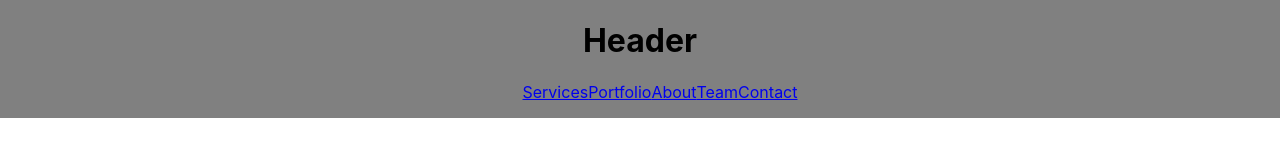
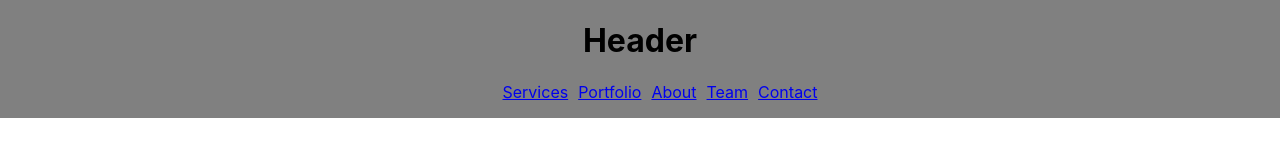
Before and after one commit to lacyjpr/agency, a React (Create React App) app: page / in a window 1280 px wide. Shown: the top 167 px of the page. Built offline with nearby package versions, Linux system fonts and the light colour scheme.

Commit message:
Add padding to menu items

```diff
--- a/src/Components/Header/Header.scss
+++ b/src/Components/Header/Header.scss
@@ -21,6 +21,7 @@
 
       &--link {
         display: inline;
+        padding: 5px;
       }
     }
   }
```
